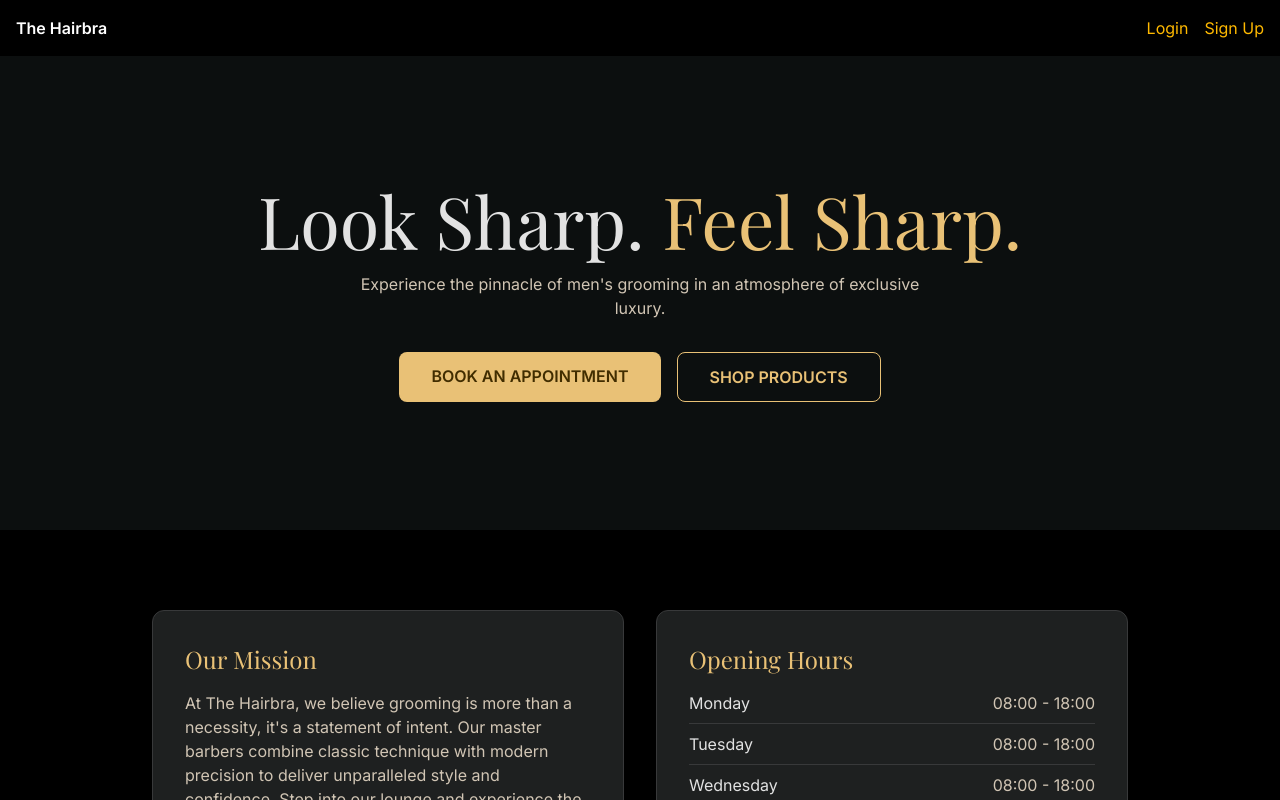
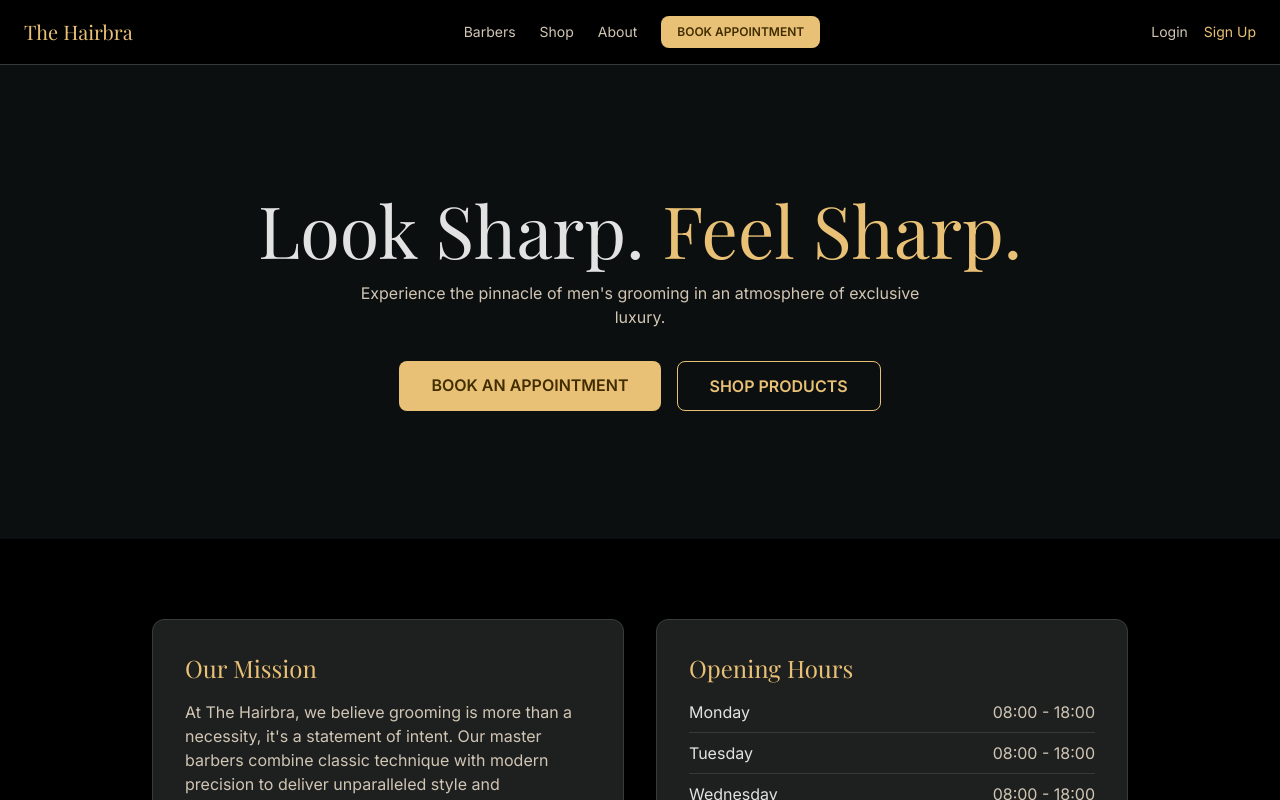
Before and after one commit to aidan-g-barends/The_HairBra, a React (Vite) app: page / in a window 1280 px wide. Shown: the top 800 px of the page. Built offline with nearby package versions, Linux system fonts and the light colour scheme; no server answers; the database is empty.

Commit message:
add real navigation links

```diff
--- a/src/components/layout/Navbar.jsx
+++ b/src/components/layout/Navbar.jsx
@@ -6,18 +6,31 @@ function Navbar() {
   const { user } = useAuth()
 
   return (
-    <nav className="bg-black text-white p-4 flex justify-between items-center">
-      <Link to="/" className="font-bold">The Hairbra</Link>
-      <div className="space-x-4">
+    <nav className="bg-black text-white px-6 py-4 flex justify-between items-center border-b border-surface-bright">
+      <Link to="/" className="font-display text-xl text-primary">The Hairbra</Link>
+
+      <div className="hidden md:flex items-center gap-6 font-body text-sm">
+        <Link to="/barbers" className="text-on-surface-variant hover:text-primary transition-colors">Barbers</Link>
+        <Link to="/shop" className="text-on-surface-variant hover:text-primary transition-colors">Shop</Link>
+        <Link to="/about" className="text-on-surface-variant hover:text-primary transition-colors">About</Link>
+        <Link
+          to="/booking"
+          className="bg-primary text-on-primary uppercase text-xs font-semibold px-4 py-2 rounded-lg"
+        >
+          Book Appointment
+        </Link>
+      </div>
+
+      <div className="flex items-center gap-4 font-body text-sm">
         {user ? (
           <>
-            <span>{user.email}</span>
-            <button onClick={signOut} className="text-amber-400">Log Out</button>
+            <span className="hidden sm:inline text-on-surface-variant">{user.email}</span>
+            <button onClick={signOut} className="text-primary">Log Out</button>
           </>
         ) : (
           <>
-            <Link to="/login" className="text-amber-400">Login</Link>
-            <Link to="/register" className="text-amber-400">Sign Up</Link>
+            <Link to="/login" className="text-on-surface-variant hover:text-primary transition-colors">Login</Link>
+            <Link to="/register" className="text-primary">Sign Up</Link>
           </>
         )}
       </div>
```
